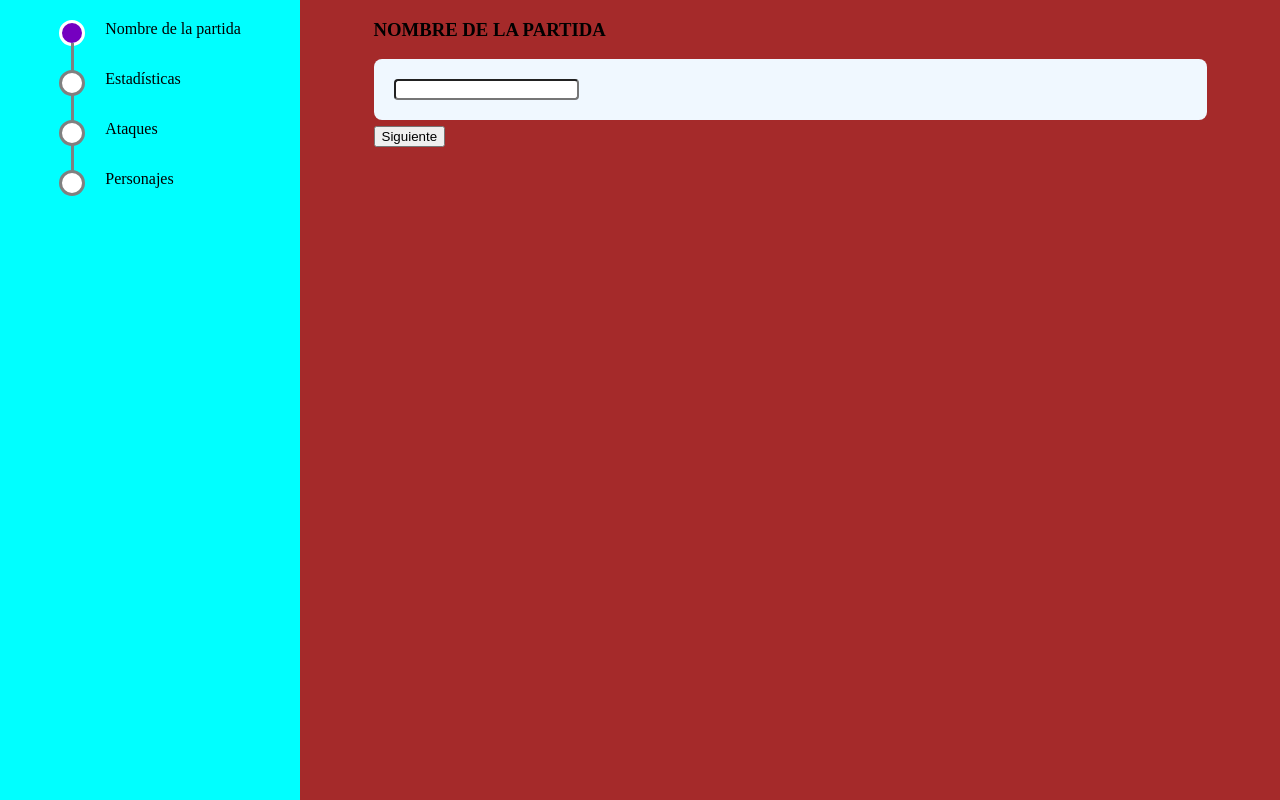
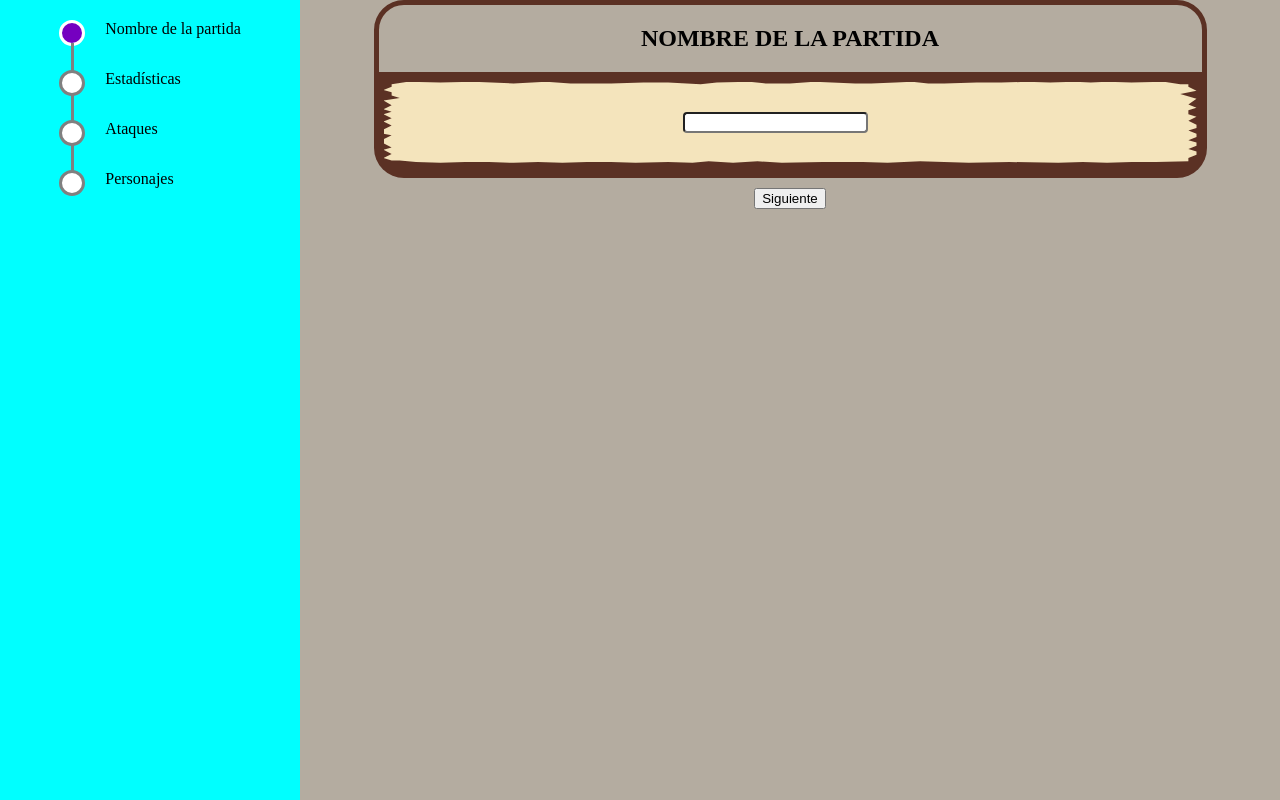
Before and after one commit to WhiteCatMaster/JuegoRol, an Angular app in the folder Frontend/JuegoRolPagina/: page / in a window 1280 px wide. Built offline with nearby package versions, Linux system fonts and the light colour scheme.

Commit message:
Menu de opciones: avance en mejora visual

```diff
--- a/Frontend/JuegoRolPagina/src/app/opciones.component.css
+++ b/Frontend/JuegoRolPagina/src/app/opciones.component.css
@@ -12,12 +12,17 @@
 
 #ContenedorDerecha {
     width: 100%;
-    background-color: brown;
+    background-color: #b4aca0;
     flex: 1;
     display: flex;
     flex-direction: column;
     align-items: center;
     justify-content: flex-start;
+}
+
+#ContenedorDerecha p {
+    color: #5C3226;
+    font-weight: bold;
 }
 
 .wrapper {
@@ -92,9 +97,22 @@
     display: inline-block;
 }
 
+.TopeContenedor1 {
+    width: 85%;
+    border: 5px solid #5B3124;
+    box-sizing: border-box;
+    align-items: center;
+    border-top-left-radius: 30px;
+    border-top-right-radius: 30px;
+    text-align: center;
+}
+
 .Contenedor1 {
     width: 85%;
+    background-color: #5B3124;
     align-items: center;
+    border-bottom-left-radius: 30px;
+    border-bottom-right-radius: 30px;
 }
 
 .CajaTexto {
@@ -103,17 +121,22 @@
 }
 
 .ClaseGeneralEstadisticas {
+    margin-top: 5px;
     display: flex;
+    justify-content: center;
+    margin-left: 10px;
+    margin-right: 10px;
     flex-direction: row;
     gap: 30px;
-    background-color: aliceblue;
-    padding: 20px;
-    border-radius: 8px;
-    margin-bottom: 6px;
+    background-color: #f4e4bc;
+    padding: 30px;
+    margin-bottom: 15px;
+    clip-path: polygon(3% 0, 7% 1%, 11% 0%, 16% 2%, 20% 0, 23% 2%, 28% 2%, 32% 1%, 35% 1%, 39% 3%, 41% 1%, 45% 0%, 47% 2%, 50% 2%, 53% 0, 58% 2%, 60% 2%, 63% 1%, 65% 0%, 67% 2%, 69% 2%, 73% 1%, 76% 1%, 79% 0, 82% 1%, 85% 0, 87% 1%, 89% 0, 92% 1%, 96% 0, 98% 3%, 99% 3%, 99% 6%, 100% 11%, 98% 15%, 100% 21%, 99% 28%, 100% 32%, 99% 35%, 99% 40%, 100% 43%, 99% 48%, 100% 53%, 100% 57%, 99% 60%, 100% 64%, 100% 68%, 99% 72%, 100% 75%, 100% 79%, 99% 83%, 100% 86%, 100% 90%, 99% 94%, 99% 98%, 95% 99%, 92% 99%, 89% 100%, 86% 99%, 83% 100%, 77% 99%, 72% 100%, 66% 98%, 62% 100%, 59% 99%, 54% 99%, 49% 100%, 46% 98%, 43% 100%, 40% 98%, 38% 100%, 35% 99%, 31% 100%, 28% 99%, 25% 99%, 22% 100%, 19% 99%, 16% 100%, 13% 99%, 10% 99%, 7% 100%, 4% 99%, 2% 97%, 1% 97%, 0% 94%, 1% 89%, 0% 84%, 1% 81%, 0 76%, 0 71%, 1% 66%, 0% 64%, 0% 61%, 0% 59%, 1% 54%, 0% 49%, 1% 45%, 0% 40%, 1% 37%, 0% 34%, 1% 29%, 0% 23%, 2% 20%, 1% 17%, 1% 13%, 0 10%, 1% 6%, 1% 3%);
 }
 
 .BotonAñadir {
-    align-items: center;
+    display: block;
+    margin: 0 auto;
 }
 
 p {
@@ -122,23 +145,31 @@ p {
 }
 
 .ClaseGeneralAtaques {
+    margin-top: 5px;
     display: flex;
+    justify-content: center;
+    margin-left: 10px;
+    margin-right: 10px;
     flex-direction: row;
     gap: 30px;
-    background-color: aliceblue;
-    padding: 20px;
-    border-radius: 8px;
-    margin-bottom: 6px;
+    background-color: #f4e4bc;
+    padding: 30px;
+    margin-bottom: 15px;
+    clip-path: polygon(3% 0, 7% 1%, 11% 0%, 16% 2%, 20% 0, 23% 2%, 28% 2%, 32% 1%, 35% 1%, 39% 3%, 41% 1%, 45% 0%, 47% 2%, 50% 2%, 53% 0, 58% 2%, 60% 2%, 63% 1%, 65% 0%, 67% 2%, 69% 2%, 73% 1%, 76% 1%, 79% 0, 82% 1%, 85% 0, 87% 1%, 89% 0, 92% 1%, 96% 0, 98% 3%, 99% 3%, 99% 6%, 100% 11%, 98% 15%, 100% 21%, 99% 28%, 100% 32%, 99% 35%, 99% 40%, 100% 43%, 99% 48%, 100% 53%, 100% 57%, 99% 60%, 100% 64%, 100% 68%, 99% 72%, 100% 75%, 100% 79%, 99% 83%, 100% 86%, 100% 90%, 99% 94%, 99% 98%, 95% 99%, 92% 99%, 89% 100%, 86% 99%, 83% 100%, 77% 99%, 72% 100%, 66% 98%, 62% 100%, 59% 99%, 54% 99%, 49% 100%, 46% 98%, 43% 100%, 40% 98%, 38% 100%, 35% 99%, 31% 100%, 28% 99%, 25% 99%, 22% 100%, 19% 99%, 16% 100%, 13% 99%, 10% 99%, 7% 100%, 4% 99%, 2% 97%, 1% 97%, 0% 94%, 1% 89%, 0% 84%, 1% 81%, 0 76%, 0 71%, 1% 66%, 0% 64%, 0% 61%, 0% 59%, 1% 54%, 0% 49%, 1% 45%, 0% 40%, 1% 37%, 0% 34%, 1% 29%, 0% 23%, 2% 20%, 1% 17%, 1% 13%, 0 10%, 1% 6%, 1% 3%);
 }
 
 .ClaseGeneralPersonajes {
+    margin-top: 5px;
     display: flex;
+    justify-content: center;
+    margin-left: 10px;
+    margin-right: 10px;
     flex-direction: row;
     gap: 30px;
-    background-color: aliceblue;
-    padding: 10px;
-    border-radius: 8px;
-    margin-bottom: 6px;
+    background-color: #f4e4bc;
+    padding: 30px;
+    margin-bottom: 15px;
+    clip-path: polygon(3% 0, 7% 1%, 11% 0%, 16% 2%, 20% 0, 23% 2%, 28% 2%, 32% 1%, 35% 1%, 39% 3%, 41% 1%, 45% 0%, 47% 2%, 50% 2%, 53% 0, 58% 2%, 60% 2%, 63% 1%, 65% 0%, 67% 2%, 69% 2%, 73% 1%, 76% 1%, 79% 0, 82% 1%, 85% 0, 87% 1%, 89% 0, 92% 1%, 96% 0, 98% 3%, 99% 3%, 99% 6%, 100% 11%, 98% 15%, 100% 21%, 99% 28%, 100% 32%, 99% 35%, 99% 40%, 100% 43%, 99% 48%, 100% 53%, 100% 57%, 99% 60%, 100% 64%, 100% 68%, 99% 72%, 100% 75%, 100% 79%, 99% 83%, 100% 86%, 100% 90%, 99% 94%, 99% 98%, 95% 99%, 92% 99%, 89% 100%, 86% 99%, 83% 100%, 77% 99%, 72% 100%, 66% 98%, 62% 100%, 59% 99%, 54% 99%, 49% 100%, 46% 98%, 43% 100%, 40% 98%, 38% 100%, 35% 99%, 31% 100%, 28% 99%, 25% 99%, 22% 100%, 19% 99%, 16% 100%, 13% 99%, 10% 99%, 7% 100%, 4% 99%, 2% 97%, 1% 97%, 0% 94%, 1% 89%, 0% 84%, 1% 81%, 0 76%, 0 71%, 1% 66%, 0% 64%, 0% 61%, 0% 59%, 1% 54%, 0% 49%, 1% 45%, 0% 40%, 1% 37%, 0% 34%, 1% 29%, 0% 23%, 2% 20%, 1% 17%, 1% 13%, 0 10%, 1% 6%, 1% 3%);
 }
 
 .ImagenPersonaje {
@@ -147,8 +178,7 @@ p {
     margin-right: 0px;
 }
 
-.Paso {
-    width: 100%;       /* Que la caja de ataques o personajes ocupe el 80% del marrón */
-    /* Pero que no se estire más de 800px para que no quede rarísimo en pantallas enormes */
-    margin-top: 40px; /* Un pequeño empujón hacia abajo */
+.BotonesMovimiento {
+    margin-top: 10px;
+    justify-content: center;
 }
--- a/Frontend/JuegoRolPagina/src/app/opciones.component.html
+++ b/Frontend/JuegoRolPagina/src/app/opciones.component.html
@@ -1,4 +1,6 @@
 <div id="ContenedorPrincipal">
+
+  <!-- CONTENEDOR IZQUIERDA -->
   <div id="ContenedorIzquierda">
     <div class="wrapper">
       <div class="step" [class.active]="paso === 1" [class.completed]="paso > 1">
@@ -35,20 +37,28 @@
   </div>
 </div>
 
+<!-- CONTENEDOR DERECHA -->
 <div id="ContenedorDerecha">
+
+  <div class="TopeContenedor1" [hidden]="paso !== 1">
+    <h2>NOMBRE DE LA PARTIDA</h2>
+  </div>
   <div class="Contenedor1" [hidden]="paso !== 1">
-    <h3>NOMBRE DE LA PARTIDA</h3>
     <div class="ClaseGeneralEstadisticas">
     <input class="CajaTexto" type="text" [(ngModel)]="nombre">
     <div data-bind="css: css.footer" class="sv_nav">
     </div>
   </div>
-  <input type="button" value="Siguiente" class="sv_next_btn" (click)="irSiguiente()">
+  </div>
+  <div class="BotonesMovimiento" [hidden]="paso !== 1">
+    <input type="button" value="Siguiente" class="sv_next_btn" (click)="irSiguiente()">
   </div>
 
+  <!-- VENTANA ESTADISTICAS -->
+  <div class="TopeContenedor1" [hidden]="paso !== 2">
+    <h2>ESTADÍSTICAS</h2>
+  </div>
   <div class="Contenedor1" [hidden]="paso !== 2">
-    <h3>ESTADISTICAS</h3>
-    <!-- Lo de ngFor es para duplicar la caja -->
     <div class="ClaseGeneralEstadisticas" *ngFor="let caja of estadisticas; let i = index">
       <div>
         <p>Nombre:</p>
@@ -62,17 +72,21 @@
     </div>
 
     <input class="BotonAñadir" type="button" value="+" (click)="agregarEstadistica()">
-    <br><br>
+    <br>
+  </div>
+
+  <div class="BotonesMovimiento" [hidden]="paso !== 2">
     <input type="button" value="Atras" class="sv_prev_btn" (click)="irAtras()">
     <input type="button" value="Siguiente" class="sv_next_btn" (click)="irSiguiente()">
   </div>
 
+  <!-- VENTANA CREACIÓN PERSONAJES -->
+  <div class="TopeContenedor1" [hidden]="paso !== 4">
+    <h2>PERSONAJES</h2>
+  </div>
   <div class="Contenedor1" [hidden]="paso !== 4">
-    <h3>PERSONAJES</h3>
     <div class="ClaseGeneralPersonajes" *ngFor="let personaje of personajes; let i = index">
-      <div>
-        <img class="ImagenPersonaje" src="https://i.pinimg.com/474x/9c/0f/06/9c0f06b14aba220811331c49718d6b93.jpg">
-      </div>
+      <img class="ImagenPersonaje" src="https://i.pinimg.com/474x/9c/0f/06/9c0f06b14aba220811331c49718d6b93.jpg">
       <div>
         <p>Nombre:</p>
         <input class="CajaTexto" type="text" [(ngModel)]="personaje.nombre">
@@ -96,13 +110,19 @@
     </div>
 
     <input class="BotonAñadir" type="button" value="+" (click)="agregarPersonaje()">
-    <br><br>
+    <br>
+  </div>
+
+  <div class="BotonesMovimiento" [hidden]="paso !== 4">
     <input type="button" value="Atras" class="sv_prev_btn" (click)="irAtras()">
     <input type="button" value="Finalizar" class="sv_next_btn">
   </div>
 
+  <!-- VENTANA ATAQUES -->
+  <div class="TopeContenedor1" [hidden]="paso !== 3">
+    <h2>ATAQUES</h2>
+  </div>
   <div class="Contenedor1" [hidden]="paso !== 3">
-    <h3>ATAQUES</h3>
     <div class="ClaseGeneralAtaques" *ngFor="let caja of ataques; let i = index">
       <div>
         <p>Nombre:</p>
@@ -124,7 +144,10 @@
     </div>
 
     <input class="BotonAñadir" type="button" value="+" (click)="agregarAtaque()">
-    <br><br>
+    <br>
+  </div>
+
+  <div class="BotonesMovimiento" [hidden]="paso !== 3">
     <input type="button" value="Atras" class="sv_prev_btn" (click)="irAtras()">
     <input type="button" value="Siguiente" class="sv_next_btn" (click)="irSiguiente()">
   </div>
```
